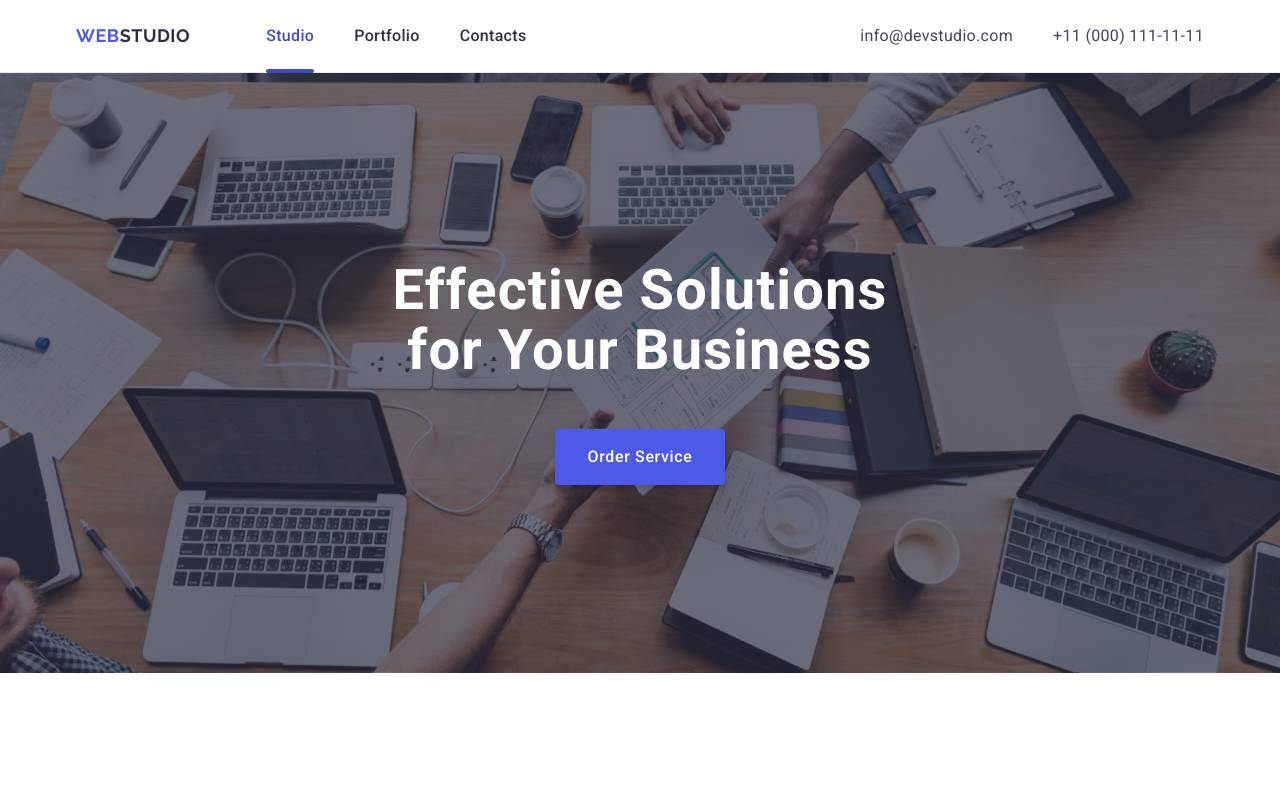
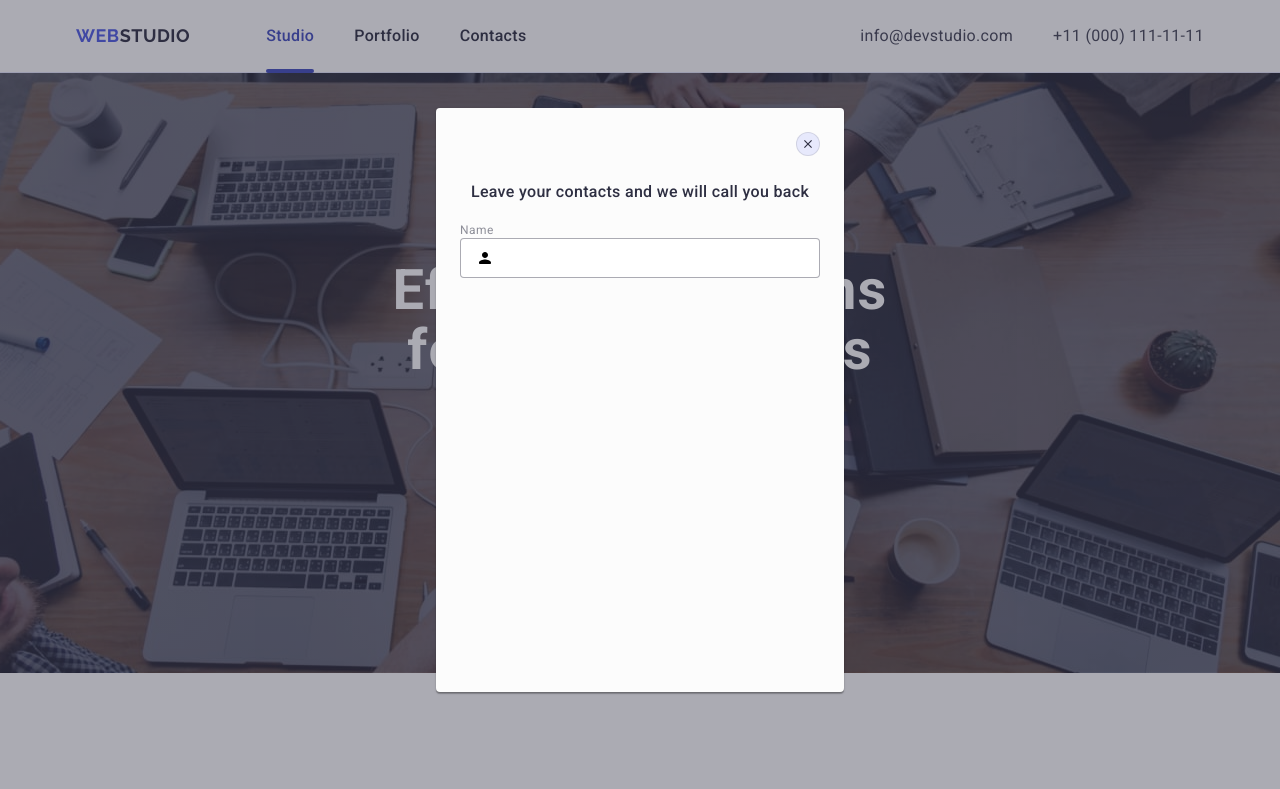
Before and after one commit to Zakhar-T/goit-markup-hw-05, a plain HTML site: page index.html in a window 1280 px wide. Shown: the top 789 px of the page. Drawn offline with nearby package versions, Linux system fonts and the light colour scheme.

Commit message:
edit modal

```diff
--- a/css/styles.css
+++ b/css/styles.css
@@ -489,11 +489,15 @@ input {
   background-color: inherit;
   border: 1px solid #fff;
   color: #fff;
+  font-size: 12px;
+  line-height: 2;
+  letter-spacing: 0.04em;
   border-radius: 4px;
   padding: 8px 16px;
   width: 264px;
   height: 40px;
   box-shadow: 0 4px 4px 0 rgba(0, 0, 0, 0.15);
+  transition: opacity 250ms cubic-bezier(0.4, 0, 0.2, 1);
 }
 
 .email-field:focus::placeholder {
@@ -501,9 +505,6 @@ input {
 }
 
 .email-field::placeholder {
-  font-size: 12px;
-  line-height: 2;
-  letter-spacing: 0.04em;
   color: #fff;
 }
 
@@ -521,6 +522,7 @@ input {
   letter-spacing: 0.04em;
   text-align: center;
   color: #fff;
+  transition: background-color 250ms cubic-bezier(0.4, 0, 0.2, 1);
 }
 
 .subscribe-btn:hover,
@@ -536,4 +538,99 @@ input {
 
 /* #region Modal */
 
+.backdrop {
+  background-color: rgba(46, 47, 66, 0.4);
+  width: 100%;
+  height: 100%;
+  position: fixed;
+  top: 0;
+  left: 0;
+}
+
+.modal {
+  box-shadow: 0 1px 1px 0 rgba(0, 0, 0, 0.14), 0 1px 3px 0 rgba(0, 0, 0, 0.12), 0 2px 1px 0 rgba(0, 0, 0, 0.2);
+  background-color: #fcfcfc;
+  border-radius: 4px;
+  padding: 24px;
+  width: 408px;
+  height: 584px;
+  position: absolute;
+  top: 50%;
+  left: 50%;
+  transform: translate(-50%, -50%);
+}
+
+.modal-close-btn {
+  border-radius: 50%;
+  border: 1px solid rgba(0, 0, 0, 0.1);
+  background-color: #e7e9fc;
+  width: 24px;
+  height: 24px;
+  margin-left: auto;
+  margin-bottom: 24px;
+  display: flex;
+  align-items: center;
+  justify-content: center;
+}
+
+.modal-close-btn:hover,
+.modal-close-btn:focus {
+  background-color: #404bbf;
+}
+
+.icon-close {
+  fill: #2e2f42;
+}
+
+.modal-close-btn:hover > .icon-close,
+.modal-close-btn:focus > .icon-close {
+  fill: #fff;
+}
+
+.modal-caption {
+  font-weight: 500;
+  font-size: 16px;
+  line-height: 1.5;
+  letter-spacing: 0.02em;
+  text-align: center;
+  color: #2e2f42;
+  margin-bottom: 16px;
+}
+
+.modal-contacts {
+  width: 100%;
+}
+
+.modal-contacts-item {}
+
+.modal-input-caption {
+  font-size: 12px;
+  line-height: 1.17;
+  letter-spacing: 0.04em;
+  color: #8e8f99;
+  margin-bottom: 4px;
+}
+
+.modal-input-wrapper {
+  position: relative;
+}
+
+.modal-input-field {
+  border: 1px solid rgba(46, 47, 66, 0.4);
+  border-radius: 4px;
+  height: 40px;
+  width: 100%;
+  padding-left: 38px;
+}
+
+.modal-input-field:focus {
+  border: 1px solid #4d5ae5;
+}
+
+.modal-input-icon {
+  position: absolute;
+  top: 11px;
+  left: 16px;
+}
+
 /* #endregion */
--- a/index.html
+++ b/index.html
@@ -482,5 +482,28 @@
         </div>
       </div>
     </footer>
+    <div class="backdrop">
+      <div class="modal">
+        <button class="modal-close-btn" type="button">
+          <svg class="icon-close" width="8" height="8">
+            <use href="./images/icons.svg#icon-close"></use>
+          </svg>
+        </button>
+        <p class="modal-caption">
+          Leave your contacts and we will call you back
+        </p>
+        <form class="modal-contacts" action="">
+          <div class="modal-contacts-item">
+            <label class="modal-input-caption" for="#user-name">Name</label>
+            <div class="modal-input-wrapper">
+              <input class="modal-input-field" type="text" id="user-name" />
+              <svg class="modal-input-icon" width="18" height="18">
+                <use href="./images/icons.svg#icon-person"></use>
+              </svg>
+            </div>
+          </div>
+        </form>
+      </div>
+    </div>
   </body>
 </html>
```
